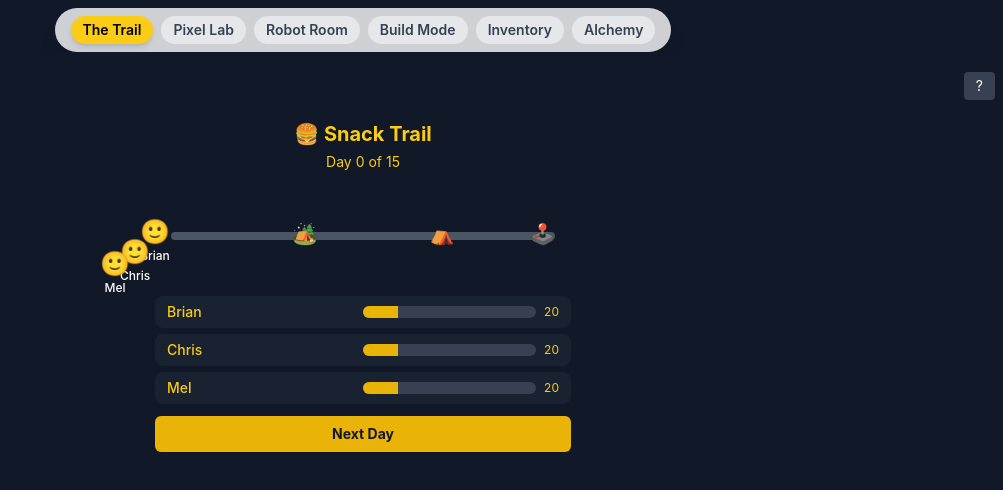
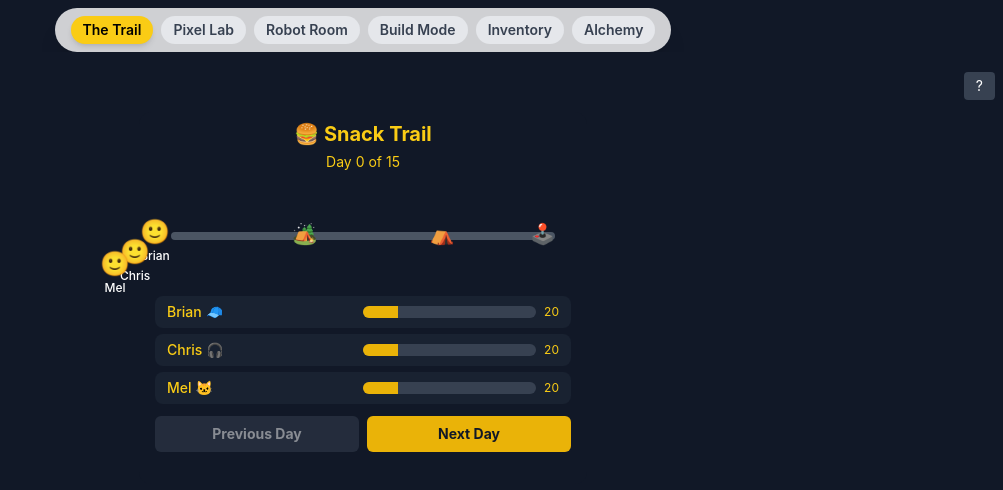
Before and after one commit to markmangroup/brian_m, a React (Create React App) app: page /snack-trail in a window 1280 px wide. Shown: the top 490 px of the page, without its empty margins (277-1280 px from the left). Built offline with nearby package versions, Linux system fonts and the light colour scheme.

Commit message:
Update SnackTrail.jsx

```diff
--- a/src/components/SnackTrail.jsx
+++ b/src/components/SnackTrail.jsx
@@ -2,19 +2,24 @@ import React, { useState, useEffect } from 'react';
 import TrailScene from './TrailScene';
 
 const TOTAL_DAYS = 15;
+const DEFAULT_AVATARS = ['🧢', '🎧', '🐱'];
 
 export default function SnackTrail() {
-  const [crew, setCrew] = useState([
-    { name: "Brian", snacks: 20, lastEmoji: "" },
-    { name: "Chris", snacks: 20, lastEmoji: "" },
-    { name: "Mel",   snacks: 20, lastEmoji: "" }
-  ]);
-  const [day, setDay] = useState(0);
-  const [log, setLog] = useState([]);
+  const initialCrew = [
+    { name: "Brian", snacks: 20, lastEmoji: '' },
+    { name: "Chris", snacks: 20, lastEmoji: '' },
+    { name: "Mel", snacks: 20, lastEmoji: '' }
+  ];
+
+  const [timeline, setTimeline] = useState([{ crew: initialCrew, log: [] }]);
+  const [currentDay, setCurrentDay] = useState(0);
   const [title, setTitle] = useState("");
   const [arcadeMode, setArcadeMode] = useState(false);
   const [sparkleMember, setSparkleMember] = useState(null);
   const [journeyComplete, setJourneyComplete] = useState(false);
+
+  const crew = timeline[currentDay].crew;
+  const log = timeline.flatMap(day => day.log).slice(0, 8);
 
   useEffect(() => {
     if (sparkleMember !== null) {
@@ -44,21 +49,20 @@ export default function SnackTrail() {
   ];
 
   const extractEmoji = (message) => {
-  const emojiRegex = /([\u231A-\uD83E\uDDFF])/;
-  const match = message.match(emojiRegex);
-  return match ? match[0] : "";
-};
+    const emojiRegex = /([\u231A-\uD83E\uDDFF])/;
+    const match = message.match(emojiRegex);
+    return match ? match[0] : "";
+  };
 
   const triggerSparkle = (index) => {
     setSparkleMember(index);
   };
 
   const handleNextDay = () => {
-    const nextDay = day + 1;
-    setDay(nextDay);
-
+    const day = currentDay + 1;
+    const prevCrew = timeline[currentDay].crew;
+    const newCrew = prevCrew.map(member => ({ ...member }));
     const logsForThisDay = [];
-    let newCrew = crew.map(member => ({ ...member }));
 
     let eventTargets = [];
     newCrew.forEach((_, idx) => {
@@ -73,45 +77,41 @@ export default function SnackTrail() {
       const event = events[Math.floor(Math.random() * events.length)];
       const oldSnacks = member.snacks;
       const change = event.snack;
-      let newSnacks = Math.max(oldSnacks + change, 0);
-      newCrew[idx].snacks = newSnacks;
-      newCrew[idx].lastEmoji = extractEmoji(event.msg);
-      logsForThisDay.push(`Day ${nextDay}: ${member.name}: ${event.msg} (${newSnacks} snacks left)`);
+      const newSnacks = Math.max(oldSnacks + change, 0);
+      member.snacks = newSnacks;
+      member.lastEmoji = extractEmoji(event.msg) || DEFAULT_AVATARS[idx];
+      logsForThisDay.push(`Day ${day}: ${member.name}: ${event.msg} (${newSnacks} snacks left)`);
       if (oldSnacks < 50 && newSnacks >= 50) {
         triggerSparkle(idx);
       }
     });
 
-    const achievedTitle = titlesByDay.slice().reverse().find(t => nextDay >= t.day);
+    if (!arcadeMode && day >= 10) setArcadeMode(true);
+    if (day === TOTAL_DAYS) setJourneyComplete(true);
+
+    const achievedTitle = titlesByDay.slice().reverse().find(t => day >= t.day);
     if (achievedTitle && achievedTitle.title !== title) {
       setTitle(achievedTitle.title);
       logsForThisDay.unshift(`🏅 Unlocked title: ${achievedTitle.title}!`);
     }
 
-    if (!arcadeMode && nextDay === 10) {
-      setArcadeMode(true);
-      logsForThisDay.unshift(`✨ You’ve reached the Outpost! Neon lights flicker... ✨`);
-    }
-
-    if (nextDay === TOTAL_DAYS) {
-      setJourneyComplete(true);
-      logsForThisDay.unshift(`🕹️ You made it to the Arcade! Ultimate snack victory!`);
-    }
-
-    setCrew(newCrew);
-    setLog(prev => [...logsForThisDay, ...prev]);
+    setTimeline(prev => [...prev.slice(0, currentDay + 1), { crew: newCrew, log: logsForThisDay }]);
+    setCurrentDay(day);
   };
 
-  const progressPercent = Math.min((day / TOTAL_DAYS) * 100, 100);
+  const handlePrevDay = () => {
+    if (currentDay > 0) setCurrentDay(currentDay - 1);
+  };
+
+  const progressPercent = Math.min((currentDay / TOTAL_DAYS) * 100, 100);
 
   return (
     <div className={`${arcadeMode ? 'bg-purple-900 text-green-300 border-pink-500' : 'bg-gray-900 text-yellow-400'} p-4 pt-2 rounded-xl max-w-md mx-auto mt-2`}>
 
       <h2 className="text-xl font-bold flex items-center justify-center mb-1">🍔 Snack Trail</h2>
-      <p className="text-center text-sm mb-3">Day {day} of {TOTAL_DAYS}</p>
+      <p className="text-center text-sm mb-3">Day {currentDay} of {TOTAL_DAYS}</p>
 
-      {/* Animated trail avatar view */}
-      <TrailScene crew={crew} day={day} />
+      <TrailScene crew={crew} day={currentDay} />
 
       {title && (
         <div className="text-center mb-2">
@@ -126,7 +126,7 @@ export default function SnackTrail() {
           <div key={index} className="relative flex items-center bg-gray-800/60 rounded-lg px-3 py-1.5">
             <div className="w-1/2 flex items-center text-sm font-medium">
               {member.name}
-              {member.lastEmoji && <span className="ml-1">{member.lastEmoji}</span>}
+              <span className="ml-1">{member.lastEmoji || DEFAULT_AVATARS[index]}</span>
             </div>
             <div className="flex-1 flex items-center">
               <div className="w-full bg-gray-700 h-3 rounded-full overflow-hidden">
@@ -144,15 +144,22 @@ export default function SnackTrail() {
         ))}
       </div>
 
-      {journeyComplete ? (
-        <div className="text-center text-lg font-bold mt-4 mb-2 text-pink-300">🎉 You reached the Arcade!</div>
-      ) : (
+      <div className="flex justify-between gap-2">
+        <button
+          onClick={handlePrevDay}
+          className="w-1/2 py-2 rounded-md font-bold text-sm bg-gray-700 text-white disabled:opacity-50"
+          disabled={currentDay === 0}
+        >
+          Previous Day
+        </button>
         <button
           onClick={handleNextDay}
-          className={`w-full py-2 rounded-md font-bold text-sm ${arcadeMode ? 'bg-pink-500 text-white animate-pulse' : 'bg-yellow-500 text-gray-900 hover:bg-yellow-400'}`}>
+          className={`w-1/2 py-2 rounded-md font-bold text-sm ${arcadeMode ? 'bg-pink-500 text-white animate-pulse' : 'bg-yellow-500 text-gray-900 hover:bg-yellow-400'}`}
+          disabled={journeyComplete || currentDay >= TOTAL_DAYS}
+        >
           Next Day
         </button>
-      )}
+      </div>
 
       <div className="mt-4 max-h-36 overflow-y-auto text-sm space-y-1 text-gray-300 leading-snug">
         {log.map((entry, i) => (
```
